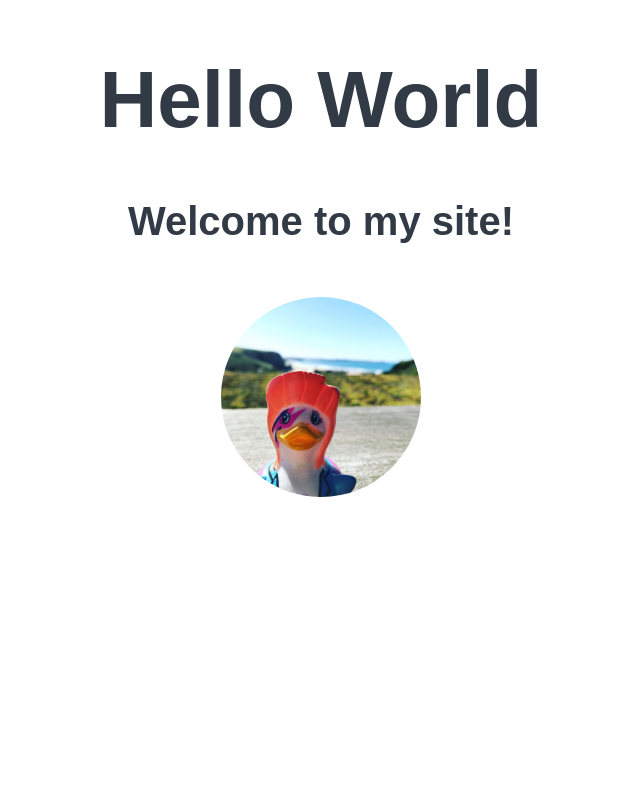
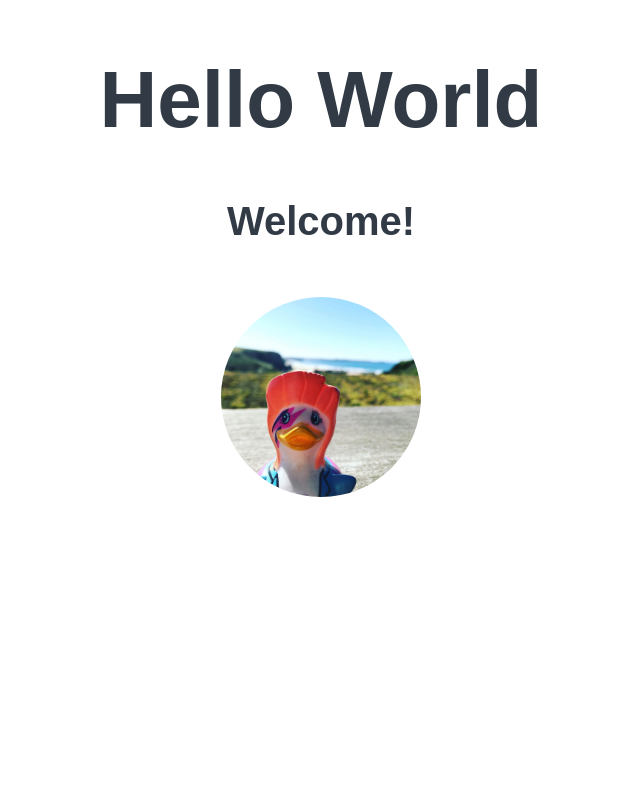
Before and after one commit to kate407/my-first-website, a plain HTML site: page index.html in a window 1280 px wide. Shown: the top 800 px of the page, without its empty margins (327-967 px from the left). Drawn offline with Linux system fonts and the light colour scheme.

Commit message:
Changed welcome to my site

```diff
--- a/index.html
+++ b/index.html
@@ -12,7 +12,7 @@
 
   <div class="">
     <h1>Hello World</h1>
-    <h2>Welcome to my site!</h2>
+    <h2>Welcome!</h2>
     <!-- image of a duck -->
     <img src="duck.jpg" width="200px">
   </div>
```
